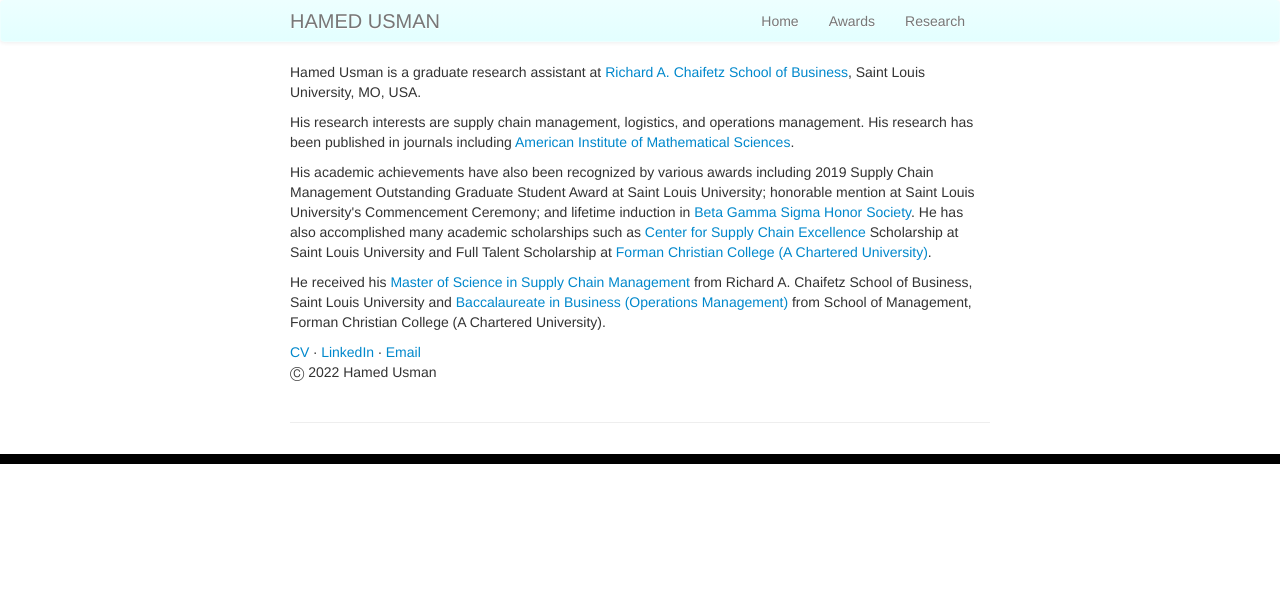
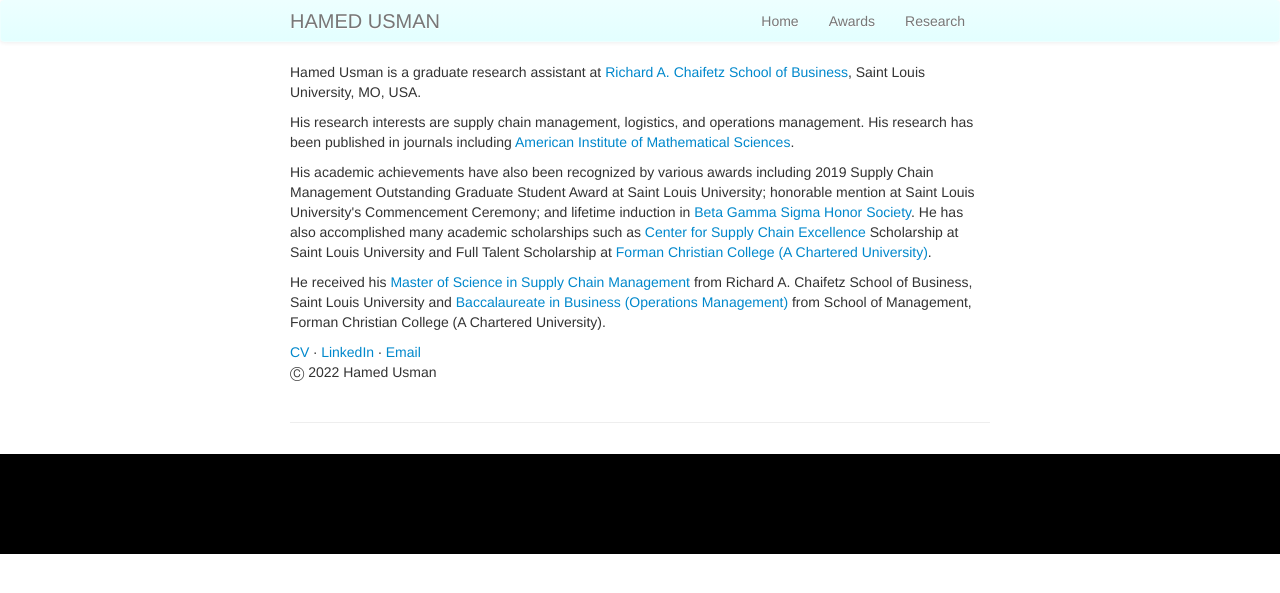
Before and after one commit to hamedusman/hamedusman.github.io, a Jekyll site: the page built from index.md, in a window 1280 px wide. Shown: the top 593 px of the page. Built offline with Jekyll 4.4.1, drawn with Linux system fonts in a browser that asks for light colours.

Commit message:
Update my_custom_css.css

```diff
--- a/assets/themes/twitter/css/my_custom_css.css
+++ b/assets/themes/twitter/css/my_custom_css.css
@@ -111,19 +111,19 @@
   padding: 0;
 }
 html, body {
-  height: 10px;
+  height: 100px;
 }
 #container-footer {
   min-height: 100%;
 }
 #main {
   overflow: auto;
-  padding-bottom: 10px;
+  padding-bottom: 100px;
 }
 #footer {
   background-color: #000;
   position: relative;
-  height: 10px;
-  margin-top: -10px;
+  height: 100px;
+  margin-top: -100px;
   clear: both;
 }
```
